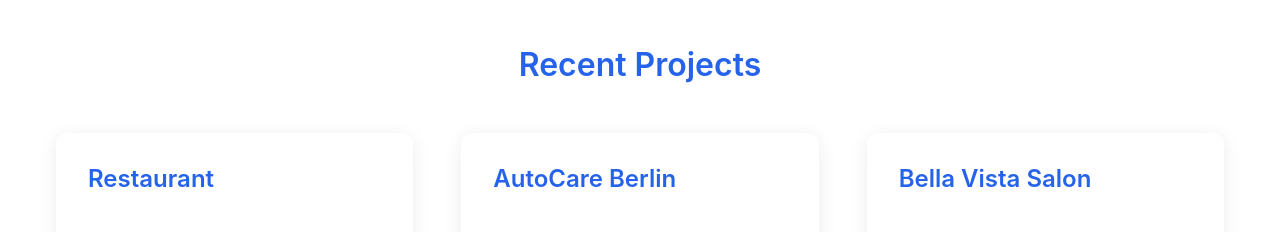
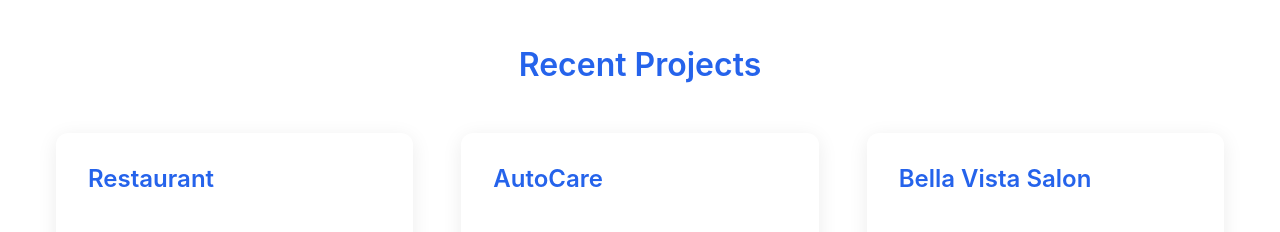
Before and after one commit to qassj8529-afk/Rmxserty, a plain HTML site: page index.html in a window 1280 px wide. Shown: the part 1440-1672 px from the top of the page. Drawn offline with Linux system fonts and the light colour scheme.

Commit message:
Update index.html

```diff
--- a/index.html
+++ b/index.html
@@ -497,16 +497,16 @@
 
                     <!-- Project 2 -->
                     <div class="project-card fade-in">
-                        <h3>AutoCare Berlin</h3>
+                        <h3>AutoCare</h3>
                         <div class="project-views">
                             <div class="view-container desktop-view">
-                                <img src="./assets/portfolio/project2-desktop.png" alt="Desktop view of AutoCare Berlin website" onerror="this.style.display='none'; this.nextElementSibling.style.display='flex';">
+                                <img src="./assets/portfolio/project2-desktop.png" alt="Desktop view of AutoCare website" onerror="this.style.display='none'; this.nextElementSibling.style.display='flex';">
                                 <div class="image-placeholder">
                                     <span>Desktop View Loading...</span>
                                 </div>
                             </div>
                             <div class="view-container mobile-view">
-                                <img src="./assets/portfolio/project2-mobile.png" alt="Mobile view of AutoCare Berlin website" onerror="this.style.display='none'; this.nextElementSibling.style.display='flex';">
+                                <img src="./assets/portfolio/project2-mobile.png" alt="Mobile view of AutoCare website" onerror="this.style.display='none'; this.nextElementSibling.style.display='flex';">
                                 <div class="image-placeholder">
                                     <span>Mobile View Loading...</span>
                                 </div>
```
